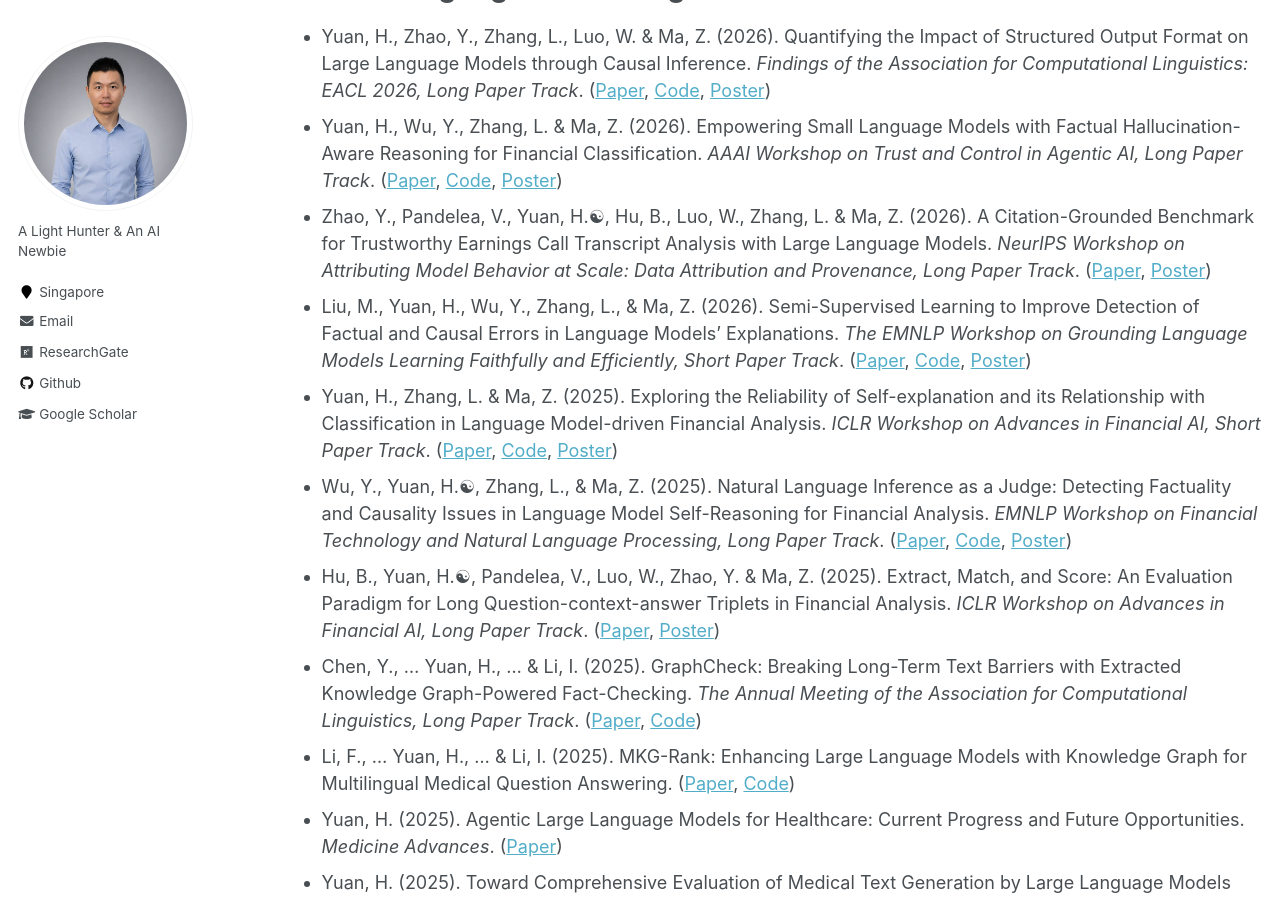
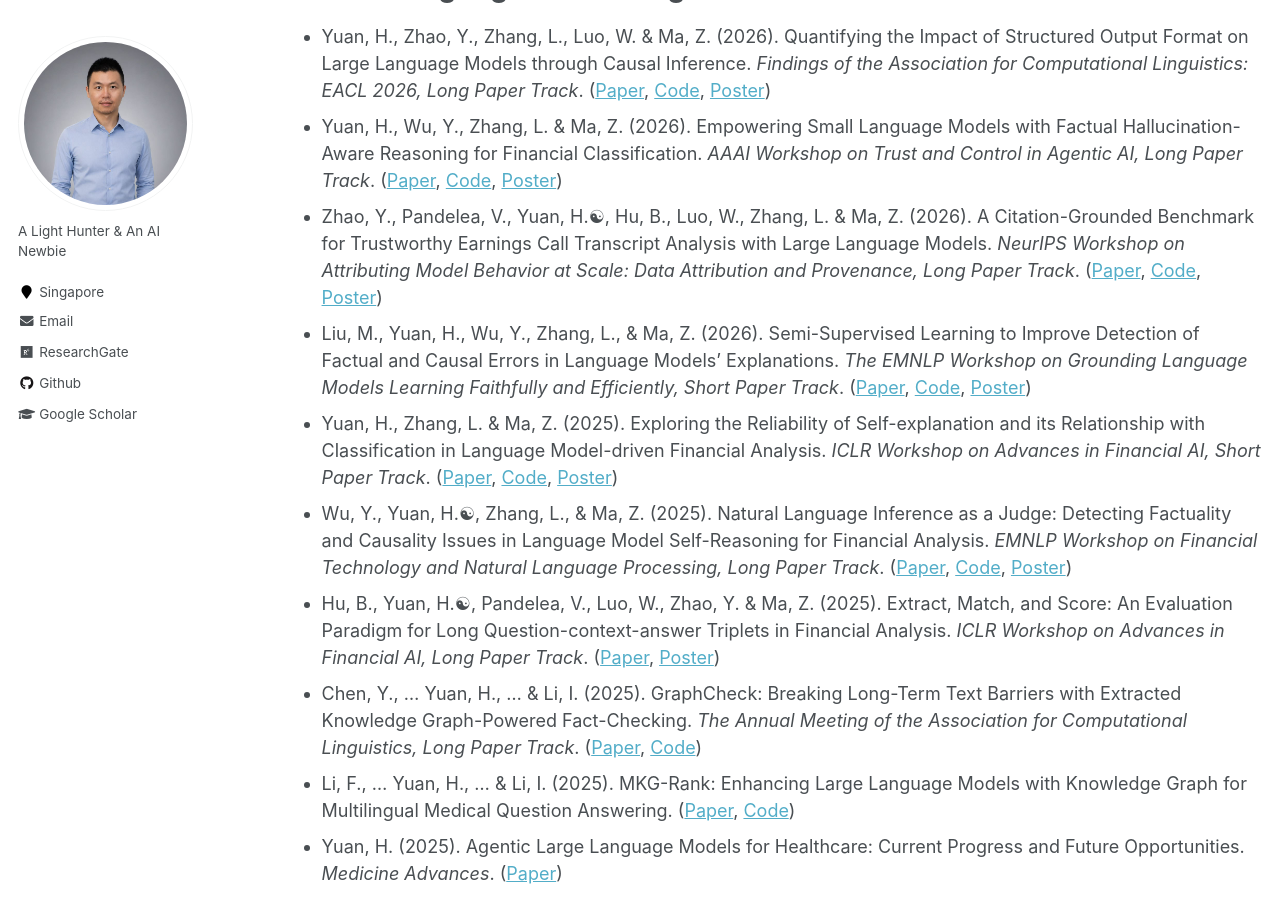
Before and after one commit to Han-Yuan-Med/Han-Yuan-Med.github.io, a Jekyll site: the page built from _pages/publications.md, in a window 1280 px wide and 900 px high, scrolled down 843 px. Built offline with Jekyll 4.4.1, drawn with Linux system fonts in a browser that asks for light colours.

Commit message:
Update Semi-supervised

```diff
--- a/_pages/publications.md
+++ b/_pages/publications.md
@@ -18,8 +18,8 @@
 # Natural Language Processing
 * Yuan, H., Zhao, Y., Zhang, L., Luo, W. & Ma, Z. (2026). Quantifying the Impact of Structured Output Format on Large Language Models through Causal Inference. *Findings of the Association for Computational Linguistics: EACL 2026, Long Paper Track*. ([Paper](http://han-yuan-med.github.io/files/Quantifying the Impact of Structured Output Format on Large Language Models through Causal Inference.pdf), [Code](https://github.com/Han-Yuan-Med/structured-output), [Poster](http://han-yuan-med.github.io/files/Structured_Output_Poster.pdf))
 * Yuan, H., Wu, Y., Zhang, L. & Ma, Z. (2026). Empowering Small Language Models with Factual Hallucination-Aware Reasoning for Financial Classification. *AAAI Workshop on Trust and Control in Agentic AI, Long Paper Track*. ([Paper](http://han-yuan-med.github.io/files/Empowering Small Language Models with Factual Hallucination-Aware Reasoning for Financial Classification.pdf), [Code](https://github.com/Han-Yuan-Med/Factuality-Aware-Reasoning), [Poster](http://han-yuan-med.github.io/files/Reflection_Poster.pdf))
-* Zhao, Y., Pandelea, V., Yuan, H.☯︎, Hu, B., Luo, W., Zhang, L. & Ma, Z. (2026). A Citation-Grounded Benchmark for Trustworthy Earnings Call Transcript Analysis with Large Language Models. *NeurIPS Workshop on Attributing Model Behavior at Scale: Data Attribution and Provenance, Long Paper Track*. ([Paper](http://han-yuan-med.github.io/files/A Citation-Grounded Benchmark for Trustworthy Earnings Call Transcript Analysis with Large Language Models.pdf), [Poster](http://han-yuan-med.github.io/files/.pdf))
-* Liu, M., Yuan, H., Wu, Y., Zhang, L., & Ma, Z. (2026). Semi-Supervised Learning to Improve Detection of Factual and Causal Errors in Language Models' Explanations. *The EMNLP Workshop on Grounding Language Models Learning Faithfully and Efficiently, Short Paper Track*. ([Paper](http://han-yuan-med.github.io/files/), [Code](https://github.com/Han-Yuan-Med/semi-supervised-learning), [Poster](http://han-yuan-med.github.io/files/))
+* Zhao, Y., Pandelea, V., Yuan, H.☯︎, Hu, B., Luo, W., Zhang, L. & Ma, Z. (2026). A Citation-Grounded Benchmark for Trustworthy Earnings Call Transcript Analysis with Large Language Models. *NeurIPS Workshop on Attributing Model Behavior at Scale: Data Attribution and Provenance, Long Paper Track*. ([Paper](http://han-yuan-med.github.io/files/A Citation-Grounded Benchmark for Trustworthy Earnings Call Transcript Analysis with Large Language Models.pdf), [Code](https://github.com/Han-Yuan-Med/citation-grounded-financial-analysis), [Poster](http://han-yuan-med.github.io/files/.pdf))
+* Liu, M., Yuan, H., Wu, Y., Zhang, L., & Ma, Z. (2026). Semi-Supervised Learning to Improve Detection of Factual and Causal Errors in Language Models' Explanations. *The EMNLP Workshop on Grounding Language Models Learning Faithfully and Efficiently, Short Paper Track*. ([Paper](http://han-yuan-med.github.io/files/Semi-Supervised Learning to Improve Detection of Factual and Causal Errors in Language Models' Explanations.pdf), [Code](https://github.com/Han-Yuan-Med/semi-supervised-learning), [Poster](http://han-yuan-med.github.io/files/))
 * Yuan, H., Zhang, L. & Ma, Z. (2025). Exploring the Reliability of Self-explanation and its Relationship with Classification in Language Model-driven Financial Analysis. *ICLR Workshop on Advances in Financial AI, Short Paper Track*. ([Paper](http://han-yuan-med.github.io/files/Association_Financial_Classification_Factuality_Causality.pdf), [Code](https://github.com/Han-Yuan-Med/Language-Models-for-Finance), [Poster](http://han-yuan-med.github.io/files/Association_Poster.pdf))
 * Wu, Y., Yuan, H.☯︎, Zhang, L., & Ma, Z. (2025). Natural Language Inference as a Judge: Detecting Factuality and Causality Issues in Language Model Self-Reasoning for Financial Analysis. *EMNLP Workshop on Financial Technology and Natural Language Processing, Long Paper Track*. ([Paper](http://han-yuan-med.github.io/files/nli-as-a-judge.pdf), [Code](https://github.com/Han-Yuan-Med/nli-as-a-judge), [Poster](http://han-yuan-med.github.io/files/NLI_Poster.pdf))
 * Hu, B., Yuan, H.☯︎, Pandelea, V., Luo, W., Zhao, Y. & Ma, Z. (2025). Extract, Match, and Score: An Evaluation Paradigm for Long Question-context-answer Triplets in Financial Analysis. *ICLR Workshop on Advances in Financial AI, Long Paper Track*. ([Paper](http://han-yuan-med.github.io/files/Long_Triplets_Evaluation.pdf), [Poster](http://han-yuan-med.github.io/files/EMS_Poster.pdf))
```
Also changed, not shown: 1 other file.
